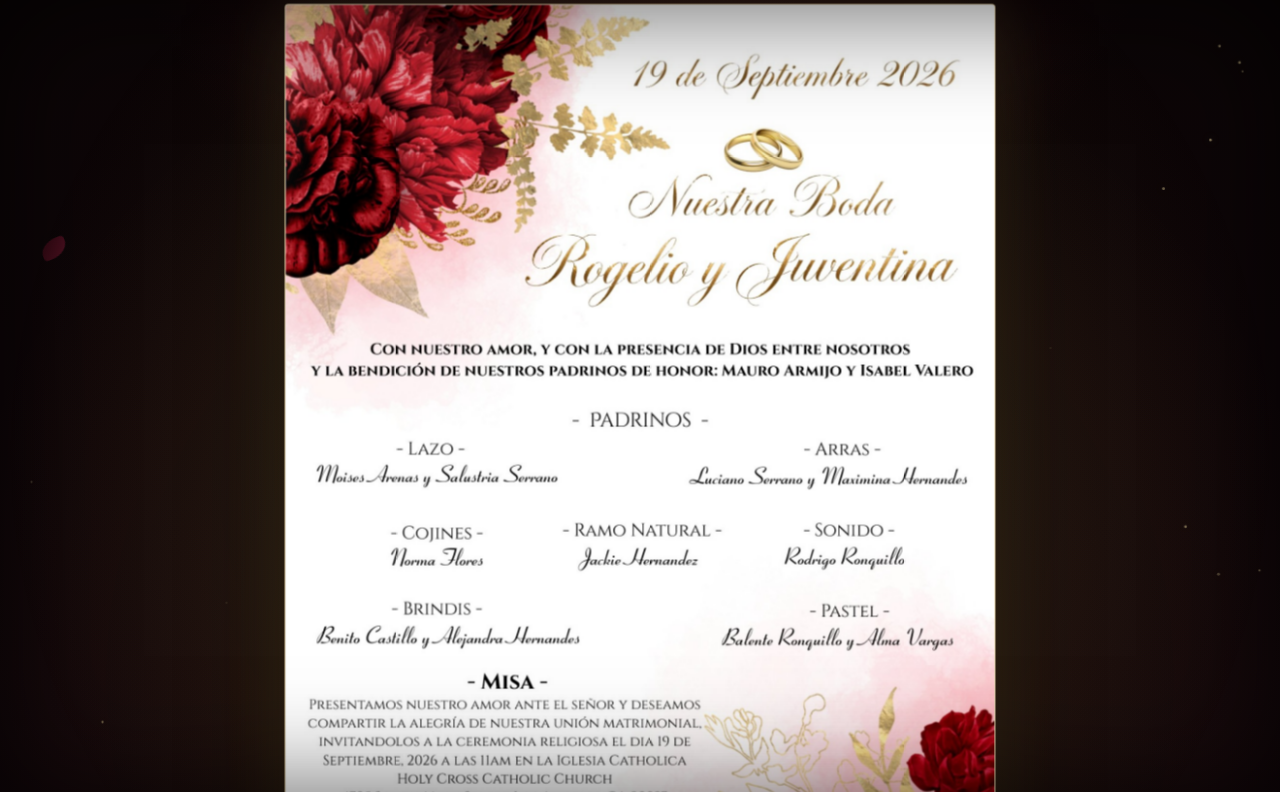
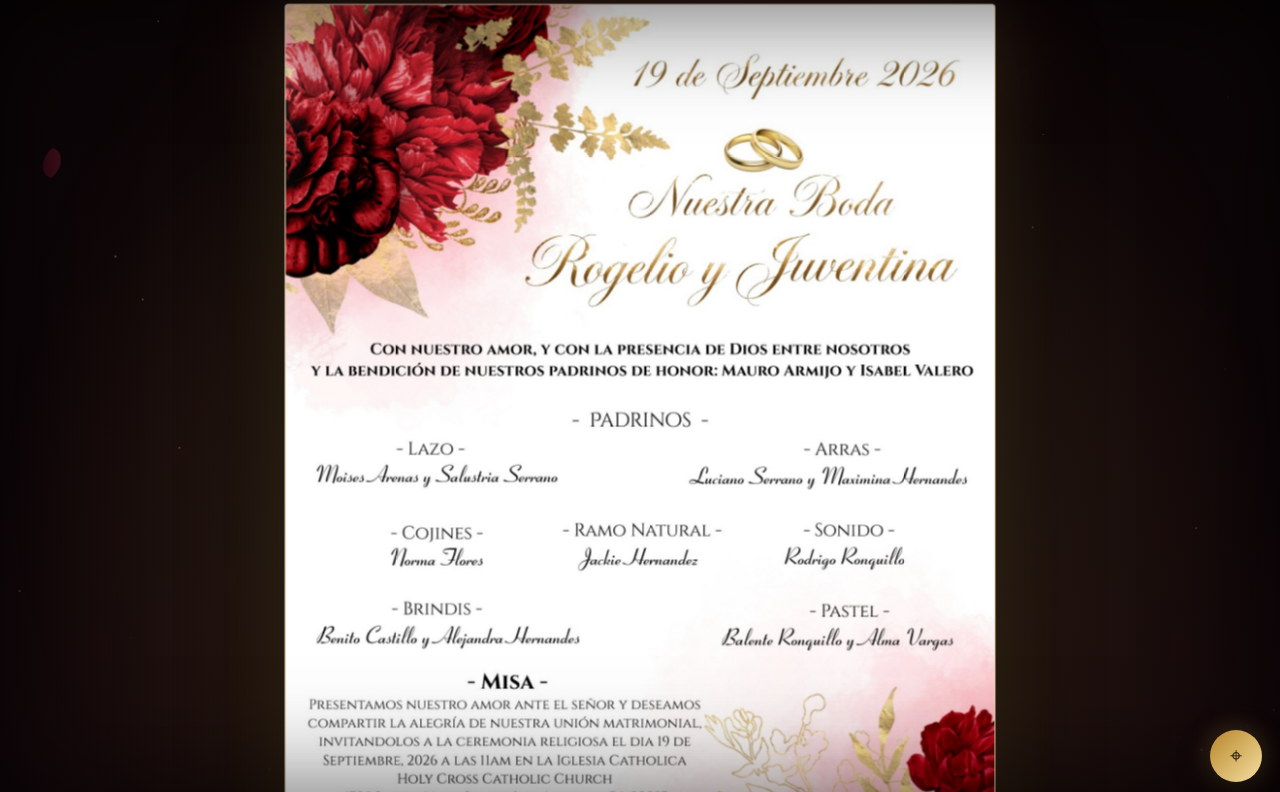
Before and after one commit to zval2/rogelioyjuventina, a plain HTML site: page index.html in a window 1280 px wide. Both pictures are taken after a click on the button "Abrir Invitación". Shown: the top 792 px of the page. Drawn offline with Linux system fonts and the light colour scheme.

Commit message:
Add Final Edition

```diff
--- a/index.html
+++ b/index.html
@@ -11,15 +11,12 @@
   <meta property="og:title" content="Nuestra Boda | Rogelio y Juventina">
   <meta property="og:description" content="Acompáñanos a celebrar nuestra boda el 19 de Septiembre 2026.">
   <meta property="og:url" content="https://zval2.github.io/rogelioyjuventina/">
-  <meta property="og:image" content="https://zval2.github.io/rogelioyjuventina/preview.jpg">
-  <meta property="og:image:width" content="1200">
-  <meta property="og:image:height" content="630">
-  <meta property="og:image:alt" content="Invitación de boda de Rogelio y Juventina">
+  <meta property="og:image" content="https://zval2.github.io/rogelioyjuventina/front.jpg">
 
   <meta name="twitter:card" content="summary_large_image">
   <meta name="twitter:title" content="Nuestra Boda | Rogelio y Juventina">
   <meta name="twitter:description" content="19 de Septiembre 2026">
-  <meta name="twitter:image" content="https://zval2.github.io/rogelioyjuventina/preview.jpg">
+  <meta name="twitter:image" content="https://zval2.github.io/rogelioyjuventina/front.jpg">
 
   <link rel="icon" href="favicon.svg" type="image/svg+xml">
   <link rel="apple-touch-icon" href="apple-touch-icon.png">
@@ -35,7 +32,7 @@
 <body>
   <div class="vignette" aria-hidden="true"></div>
   <div class="ambient" aria-hidden="true">
-    <div id="sparkles"></div>
+    <div id="goldDust"></div>
     <div id="petals"></div>
   </div>
 
@@ -70,6 +67,10 @@
       </div>
     </section>
 
+    <div class="ornament-divider" aria-hidden="true">
+      <span></span><i>✦</i><span></span>
+    </div>
+
     <section class="card-section back-section">
       <div class="card-frame">
         <div class="soft-sweep" aria-hidden="true"></div>
@@ -89,7 +90,6 @@
            rel="noopener noreferrer">
           <span aria-hidden="true">⌖</span>Recepción
         </a>
-
         <button id="shareBtn" class="action-button" type="button">
           <span aria-hidden="true">↗</span>Compartir
         </button>
@@ -98,6 +98,14 @@
     </section>
   </main>
 
+  <a class="floating-map"
+     href="https://www.google.com/maps/search/?api=1&query=976+E+47th+St+Los+Angeles+CA+90011"
+     target="_blank"
+     rel="noopener noreferrer"
+     aria-label="Abrir ubicación de la recepción">
+    ⌖
+  </a>
+
   <audio id="music" preload="auto" loop>
     <source src="music.mp3" type="audio/mpeg">
   </audio>
--- a/script.js
+++ b/script.js
@@ -1,138 +1,109 @@
-const openBtn = document.getElementById("openBtn");
-const intro = document.getElementById("intro");
-const invitation = document.getElementById("invitation");
-const music = document.getElementById("music");
-const shareBtn = document.getElementById("shareBtn");
-const shareMessage = document.getElementById("shareMessage");
-const transitionCurtain = document.getElementById("transitionCurtain");
-const countdown = document.getElementById("countdown");
-const dayMessage = document.getElementById("dayMessage");
+const openBtn=document.getElementById("openBtn");
+const intro=document.getElementById("intro");
+const invitation=document.getElementById("invitation");
+const music=document.getElementById("music");
+const shareBtn=document.getElementById("shareBtn");
+const shareMessage=document.getElementById("shareMessage");
+const transitionCurtain=document.getElementById("transitionCurtain");
+const countdown=document.getElementById("countdown");
+const dayMessage=document.getElementById("dayMessage");
 
-const weddingStart = new Date("2026-09-19T00:00:00-07:00").getTime();
-const weddingEnd = new Date("2026-09-20T00:00:00-07:00").getTime();
+const weddingStart=new Date("2026-09-19T00:00:00-07:00").getTime();
+const weddingEnd=new Date("2026-09-20T00:00:00-07:00").getTime();
 
-function updateCountdown() {
-  const now = Date.now();
-
-  if (now >= weddingStart && now < weddingEnd) {
-    countdown.hidden = true;
-    dayMessage.hidden = false;
-    dayMessage.textContent = "¡Hoy es nuestro gran día!";
-    return;
+function updateCountdown(){
+  const now=Date.now();
+  if(now>=weddingStart&&now<weddingEnd){
+    countdown.hidden=true;dayMessage.hidden=false;dayMessage.textContent="¡Hoy es nuestro gran día!";return;
   }
-
-  if (now >= weddingEnd) {
-    countdown.hidden = true;
-    dayMessage.hidden = false;
-    dayMessage.textContent = "¡Gracias por acompañarnos!";
-    return;
+  if(now>=weddingEnd){
+    countdown.hidden=true;dayMessage.hidden=false;dayMessage.textContent="¡Gracias por acompañarnos!";return;
   }
-
-  countdown.hidden = false;
-  dayMessage.hidden = true;
-
-  const distance = weddingStart - now;
-  document.getElementById("days").textContent = Math.floor(distance / 86400000);
-  document.getElementById("hours").textContent = String(Math.floor((distance % 86400000) / 3600000)).padStart(2, "0");
-  document.getElementById("minutes").textContent = String(Math.floor((distance % 3600000) / 60000)).padStart(2, "0");
-  document.getElementById("seconds").textContent = String(Math.floor((distance % 60000) / 1000)).padStart(2, "0");
+  countdown.hidden=false;dayMessage.hidden=true;
+  const distance=weddingStart-now;
+  document.getElementById("days").textContent=Math.floor(distance/86400000);
+  document.getElementById("hours").textContent=String(Math.floor((distance%86400000)/3600000)).padStart(2,"0");
+  document.getElementById("minutes").textContent=String(Math.floor((distance%3600000)/60000)).padStart(2,"0");
+  document.getElementById("seconds").textContent=String(Math.floor((distance%60000)/1000)).padStart(2,"0");
 }
 
-function createSparkles() {
-  const container = document.getElementById("sparkles");
-  for (let i = 0; i < 30; i += 1) {
-    const sparkle = document.createElement("span");
-    sparkle.className = "sparkle";
-    sparkle.style.left = `${Math.random() * 100}%`;
-    sparkle.style.top = `${Math.random() * 100}%`;
-    sparkle.style.setProperty("--duration", `${7 + Math.random() * 10}s`);
-    sparkle.style.setProperty("--delay", `${Math.random() * -12}s`);
-    container.appendChild(sparkle);
+function createGoldDust(){
+  const container=document.getElementById("goldDust");
+  for(let i=0;i<42;i+=1){
+    const dust=document.createElement("span");
+    dust.className="dust";
+    dust.style.left=`${Math.random()*100}%`;
+    dust.style.top=`${Math.random()*100}%`;
+    dust.style.setProperty("--drift",`${-28+Math.random()*56}px`);
+    dust.style.setProperty("--duration",`${8+Math.random()*12}s`);
+    dust.style.setProperty("--delay",`${Math.random()*-14}s`);
+    container.appendChild(dust);
   }
 }
 
-function createPetals() {
-  const container = document.getElementById("petals");
-  for (let i = 0; i < 7; i += 1) {
-    const petal = document.createElement("span");
-    petal.className = "petal";
-    petal.style.left = `${Math.random() * 100}%`;
-    petal.style.setProperty("--size", `${15 + Math.random() * 12}px`);
-    petal.style.setProperty("--drift", `${-90 + Math.random() * 180}px`);
-    petal.style.setProperty("--duration", `${18 + Math.random() * 13}s`);
-    petal.style.setProperty("--delay", `${Math.random() * -26}s`);
+function createPetals(){
+  const container=document.getElementById("petals");
+  for(let i=0;i<6;i+=1){
+    const petal=document.createElement("span");
+    petal.className="petal";
+    petal.style.left=`${Math.random()*100}%`;
+    petal.style.setProperty("--size",`${15+Math.random()*12}px`);
+    petal.style.setProperty("--drift",`${-90+Math.random()*180}px`);
+    petal.style.setProperty("--duration",`${19+Math.random()*14}s`);
+    petal.style.setProperty("--delay",`${Math.random()*-26}s`);
     container.appendChild(petal);
   }
 }
 
-function fadeInMusic() {
-  music.volume = 0;
-  const target = 0.82;
-  const duration = 2200;
-  const started = performance.now();
-
-  function step(now) {
-    const progress = Math.min(1, (now - started) / duration);
-    music.volume = target * progress;
-    if (progress < 1) requestAnimationFrame(step);
+function fadeInMusic(){
+  music.volume=0;
+  const target=.82,duration=2200,started=performance.now();
+  function step(now){
+    const progress=Math.min(1,(now-started)/duration);
+    music.volume=target*progress;
+    if(progress<1)requestAnimationFrame(step);
   }
   requestAnimationFrame(step);
 }
 
-openBtn.addEventListener("click", async () => {
-  openBtn.disabled = true;
-
-  try {
-    await music.play();
-    fadeInMusic();
-  } catch (error) {
-    console.warn("No se pudo iniciar la música:", error);
-  }
-
+openBtn.addEventListener("click",async()=>{
+  openBtn.disabled=true;
+  try{await music.play();fadeInMusic();}catch(error){console.warn("No se pudo iniciar la música:",error);}
   intro.classList.add("is-leaving");
   transitionCurtain.classList.add("is-active");
-
-  setTimeout(() => {
-    intro.style.display = "none";
+  setTimeout(()=>{
+    intro.style.display="none";
     invitation.classList.add("is-visible");
-    invitation.setAttribute("aria-hidden", "false");
-  }, 650);
-
-  setTimeout(() => {
+    invitation.setAttribute("aria-hidden","false");
+    document.body.classList.add("invitation-open");
+  },650);
+  setTimeout(()=>{
     invitation.classList.add("is-revealed");
-    window.scrollTo({ top: 0, behavior: "smooth" });
-  }, 1080);
-
-  setTimeout(() => transitionCurtain.classList.remove("is-active"), 1700);
+    window.scrollTo({top:0,behavior:"smooth"});
+  },1080);
+  setTimeout(()=>transitionCurtain.classList.remove("is-active"),1700);
 });
 
-shareBtn.addEventListener("click", async () => {
-  const shareData = {
-    title: "Nuestra Boda | Rogelio y Juventina",
-    text: "Acompáñanos a celebrar nuestra boda el 19 de Septiembre 2026.",
-    url: "https://zval2.github.io/rogelioyjuventina/"
+shareBtn.addEventListener("click",async()=>{
+  const shareData={
+    title:"Nuestra Boda | Rogelio y Juventina",
+    text:"Acompáñanos a celebrar nuestra boda el 19 de Septiembre 2026.",
+    url:"https://zval2.github.io/rogelioyjuventina/"
   };
-
-  shareMessage.textContent = "";
-
-  if (navigator.share) {
-    try {
-      await navigator.share(shareData);
-      return;
-    } catch (error) {
-      if (error.name === "AbortError") return;
-    }
+  shareMessage.textContent="";
+  if(navigator.share){
+    try{await navigator.share(shareData);return;}
+    catch(error){if(error.name==="AbortError")return;}
   }
-
-  try {
+  try{
     await navigator.clipboard.writeText(shareData.url);
-    shareMessage.textContent = "Enlace copiado.";
-  } catch {
-    shareMessage.textContent = "Copia el enlace desde la barra del navegador.";
+    shareMessage.textContent="Enlace copiado.";
+  }catch{
+    shareMessage.textContent="Copia el enlace desde la barra del navegador.";
   }
 });
 
 updateCountdown();
-setInterval(updateCountdown, 1000);
-createSparkles();
+setInterval(updateCountdown,1000);
+createGoldDust();
 createPetals();
--- a/style.css
+++ b/style.css
@@ -5,9 +5,9 @@
 button,a{font:inherit}
 .vignette{position:fixed;inset:0;z-index:6;pointer-events:none;box-shadow:inset 0 0 120px rgba(0,0,0,.72)}
 .ambient{position:fixed;inset:0;pointer-events:none;overflow:hidden;z-index:0}
-#sparkles,#petals{position:absolute;inset:0}
-.sparkle{position:absolute;width:3px;height:3px;border-radius:50%;background:var(--gold-light);box-shadow:0 0 12px rgba(248,229,167,.7);opacity:0;animation:sparkleFloat var(--duration) ease-in-out infinite;animation-delay:var(--delay)}
-.petal{position:absolute;top:-14vh;width:var(--size);height:calc(var(--size)*.72);border-radius:72% 18% 72% 18%;background:linear-gradient(135deg,#8a1b3a,#4a0718);opacity:.52;filter:drop-shadow(0 7px 9px rgba(0,0,0,.45));animation:petalFall var(--duration) linear infinite;animation-delay:var(--delay)}
+#goldDust,#petals{position:absolute;inset:0}
+.dust{position:absolute;width:2px;height:2px;border-radius:50%;background:rgba(248,229,167,.9);box-shadow:0 0 8px rgba(248,229,167,.65);opacity:0;animation:dustFloat var(--duration) ease-in-out infinite;animation-delay:var(--delay)}
+.petal{position:absolute;top:-14vh;width:var(--size);height:calc(var(--size)*.72);border-radius:72% 18% 72% 18%;background:linear-gradient(135deg,#8a1b3a,#4a0718);opacity:.46;filter:drop-shadow(0 7px 9px rgba(0,0,0,.45));animation:petalFall var(--duration) linear infinite;animation-delay:var(--delay)}
 .transition-curtain{position:fixed;inset:0;z-index:10;display:none;align-items:center;justify-content:center;background:#020101;opacity:0;pointer-events:none}
 .transition-curtain.is-active{display:flex;animation:curtainSequence 1.55s ease both}
 .curtain-glow{width:42vw;max-width:420px;aspect-ratio:1;border-radius:50%;background:radial-gradient(circle,rgba(229,188,91,.34),transparent 66%);filter:blur(18px);animation:curtainGlow 1.55s ease both}
@@ -42,6 +42,10 @@
 .one-time-sweep,.soft-sweep{position:absolute;z-index:2;inset:-30% auto -30% -70%;width:34%;transform:rotate(16deg);background:linear-gradient(90deg,transparent,rgba(255,255,255,.33),transparent);filter:blur(10px)}
 .invitation.is-revealed .one-time-sweep{animation:oneTimeSweep 2.7s 1.1s ease-in-out both}
 .soft-sweep{animation:softSweep 11s 3s ease-in-out infinite}
+.ornament-divider{height:90px;display:flex;align-items:center;justify-content:center;gap:12px;color:var(--gold);opacity:.8}
+.ornament-divider span{width:min(18vw,120px);height:1px;background:linear-gradient(90deg,transparent,var(--gold))}
+.ornament-divider span:last-child{background:linear-gradient(90deg,var(--gold),transparent)}
+.ornament-divider i{font-style:normal;font-size:.8rem}
 .finale{min-height:82svh;padding:100px 20px 120px;display:flex;flex-direction:column;align-items:center;justify-content:center;text-align:center;background:radial-gradient(circle at 50% 58%,rgba(215,180,91,.14),transparent 34rem)}
 .finale-script{max-width:860px;margin:0;font-family:"Great Vibes",cursive;color:var(--ivory);font-size:clamp(2.7rem,8vw,5.3rem);line-height:1.08}
 .finale-names{margin:20px 0 7px;color:var(--gold);font-size:.9rem;letter-spacing:.28em;text-transform:uppercase}
@@ -50,7 +54,9 @@
 .action-button{min-width:170px;border:1px solid rgba(215,180,91,.46);padding:14px 24px;display:inline-flex;align-items:center;justify-content:center;gap:9px;color:var(--ivory);background:rgba(255,255,255,.045);text-decoration:none;box-shadow:inset 0 1px 0 rgba(255,255,255,.08);backdrop-filter:blur(12px)}
 .action-button:hover,.action-button:focus-visible{transform:translateY(-2px);background:rgba(215,180,91,.13)}
 .share-message{min-height:1.25em;margin-top:18px;color:rgba(255,250,240,.7);font-size:.78rem}
-@keyframes sparkleFloat{0%,100%{opacity:0;transform:translateY(18px) scale(.65)}25%{opacity:.55}50%{opacity:.22;transform:translateY(-38px) scale(1)}76%{opacity:.52}}
+.floating-map{position:fixed;right:18px;bottom:calc(18px + env(safe-area-inset-bottom));z-index:7;width:52px;height:52px;border-radius:50%;display:none;align-items:center;justify-content:center;color:#241708;background:linear-gradient(135deg,#b8862a,#f5dfa1);text-decoration:none;box-shadow:0 14px 35px rgba(0,0,0,.38),0 0 28px rgba(216,182,95,.28);font-size:1.35rem}
+body.invitation-open .floating-map{display:flex}
+@keyframes dustFloat{0%,100%{opacity:0;transform:translate3d(0,16px,0) scale(.7)}25%{opacity:.45}55%{opacity:.16;transform:translate3d(var(--drift),-38px,0) scale(1)}78%{opacity:.38}}
 @keyframes petalFall{0%{transform:translate3d(0,-14vh,0) rotate(0)}50%{transform:translate3d(var(--drift),52vh,0) rotate(180deg)}100%{transform:translate3d(calc(var(--drift)*-.45),114vh,0) rotate(365deg)}}
 @keyframes glowPulse{0%,100%{opacity:.62;transform:scale(.97)}50%{opacity:.94;transform:scale(1.035)}}
 @keyframes heartBeat{0%,100%{transform:scale(1)}50%{transform:scale(1.17)}}
```
Also changed, not shown: apple-touch-icon.png, icon-512.png, 1 other file.
